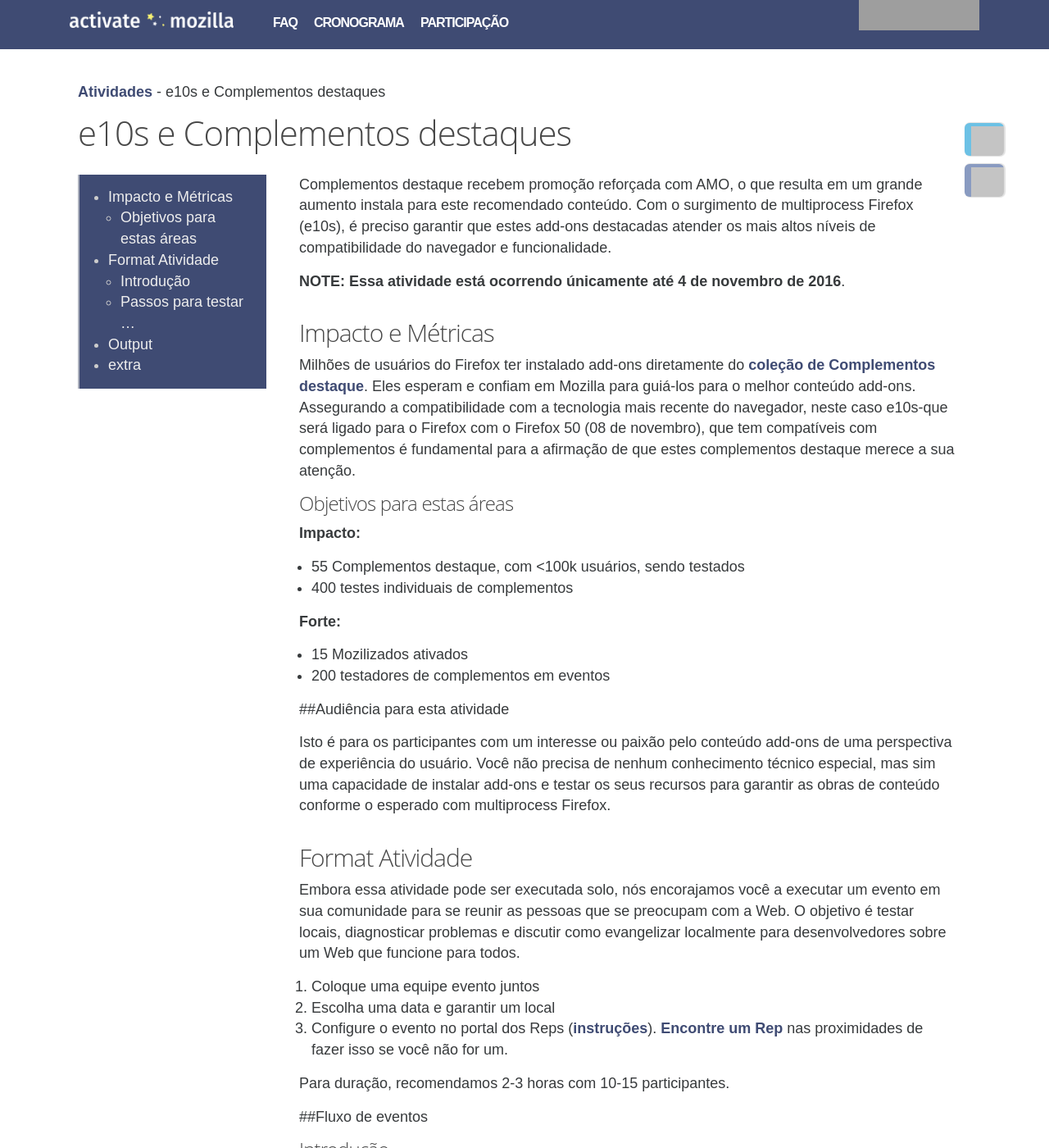
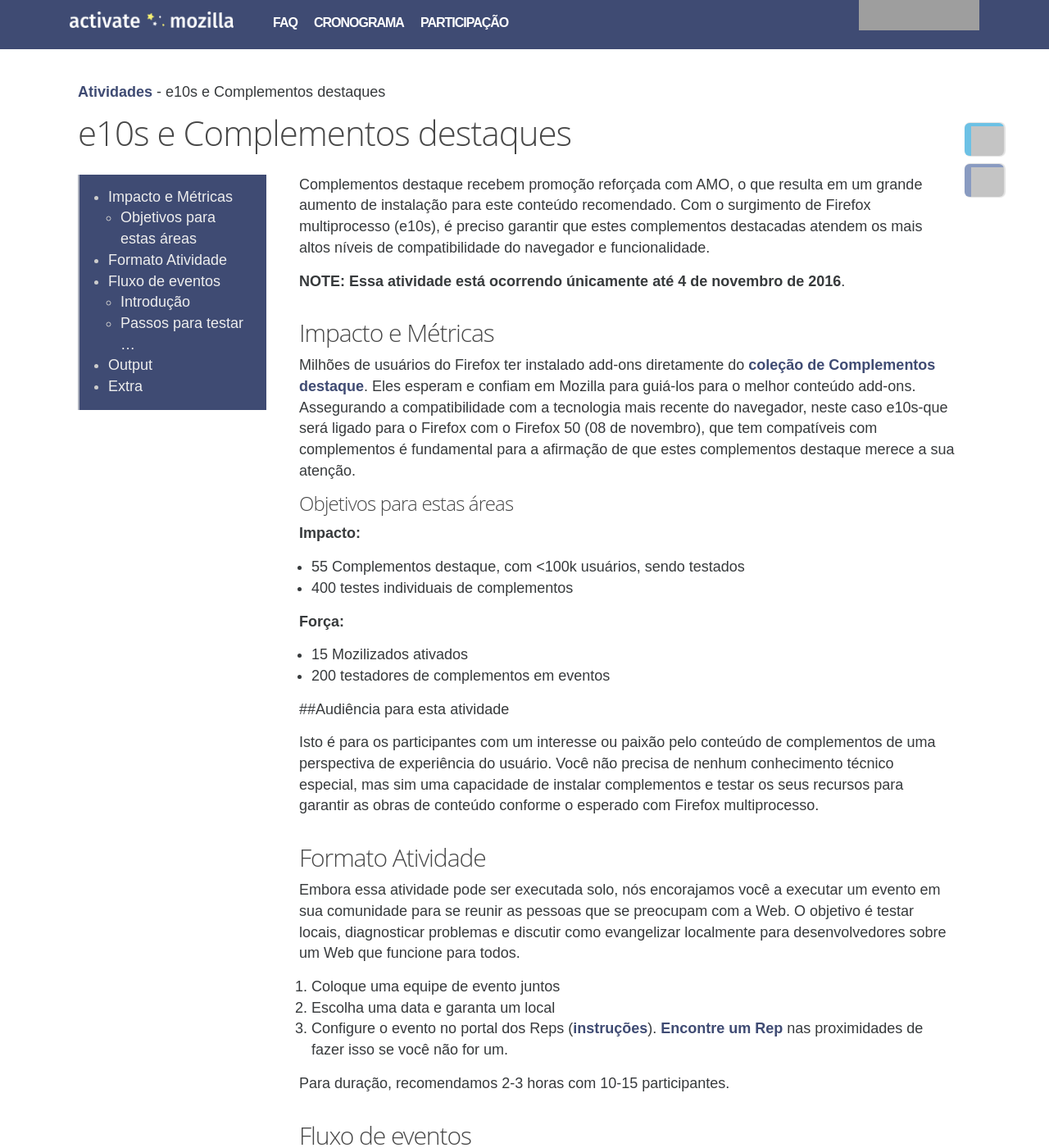
Before and after one commit to mozilla/activate.mozilla.community, a Jekyll site: the page built from _pages/pt/e10s-addons.md, in a window 1280 px wide and 1400 px high. Shown: the whole window at 82% size. Built offline with Jekyll 4.4.1, drawn with Linux system fonts in a browser that asks for light colours; some web fonts are replaced; some of the changed text lies outside the part shown; grey boxes are pictures that could not be loaded.

Commit message:
Portuguese Revision

```diff
--- a/_pages/pt/e10s-addons.md
+++ b/_pages/pt/e10s-addons.md
@@ -11,7 +11,7 @@
 * TOC
 {:toc}
 
-Complementos destaque recebem promoção reforçada com AMO, o que resulta em um grande aumento instala para este recomendado conteúdo. Com o surgimento de multiprocess Firefox (e10s), é preciso garantir que estes add-ons destacadas atender os mais altos níveis de compatibilidade do navegador e funcionalidade.
+Complementos destaque recebem promoção reforçada com AMO, o que resulta em um grande aumento de instalação para este conteúdo recomendado. Com o surgimento de Firefox multiprocesso (e10s), é preciso garantir que estes complementos destacadas atendem os mais altos níveis de compatibilidade do navegador e funcionalidade.
 
 __NOTE: Essa atividade está ocorrendo únicamente até 4 de novembro de 2016__.
 
@@ -26,32 +26,33 @@
 * 55 Complementos destaque, com <100k usuários, sendo testados
 * 400 testes individuais de complementos
 
-__Forte:__
+__Força:__
 
 * 15 Mozilizados ativados
 * 200 testadores de complementos em eventos
 
 ##Audiência para esta atividade
 
-Isto é para os participantes com um interesse ou paixão pelo conteúdo add-ons de uma perspectiva de experiência do usuário. Você não precisa de nenhum conhecimento técnico especial, mas sim uma capacidade de instalar add-ons e testar os seus recursos para garantir as obras de conteúdo conforme o esperado com multiprocess Firefox.
+Isto é para os participantes com um interesse ou paixão pelo conteúdo de complementos de uma perspectiva de experiência do usuário. Você não precisa de nenhum conhecimento técnico especial, mas sim uma capacidade de instalar complementos e testar os seus recursos para garantir as obras de conteúdo conforme o esperado com Firefox multiprocesso.
 
-## Format Atividade
+## Formato Atividade
 
 Embora essa atividade pode ser executada solo, nós encorajamos você a executar um evento em sua comunidade para se reunir as pessoas que se preocupam com a Web. O objetivo é testar locais, diagnosticar problemas e discutir como evangelizar localmente para desenvolvedores sobre um Web que funcione para todos.
 
-1. Coloque uma equipe evento juntos
-2. Escolha uma data e garantir um local
+1. Coloque uma equipe de evento juntos
+2. Escolha uma data e garanta um local
 3. Configure o evento no portal dos Reps ([instruções](https://wiki.mozilla.org/ReMo/SOPs/Event_hosting)). [Encontre um Rep](https://reps.mozilla.org/people/) nas proximidades de fazer isso se você não for um.
 
 Para duração, recomendamos 2-3 horas com 10-15 participantes.
 
-##Fluxo de eventos
+## Fluxo de eventos
 
 ### Introdução
 
 * Dê uma rápida introdução aos participantes sobre o que estamos fazendo e por que é importante. O ponto principal é que, com add-ons mais compatíveis, e10s vai rolar mais rápido para potencialmente milhões mais usuários do Firefox.
 * Peça que os participantes tweet sobre a sua presença. Aqui está uma mensagem sugeriu:
      * Eu estou ajudando mais @Firefox complementos para se tornar compatível com a nova tecnologia de ponta <link desta página> #MozActivate
+
 ### Passos para testar ...
 
 Todos os relatórios de teste tem lugar na [página de teste de compatibilidade de complementos Destaque](https://featured-addons-test.herokuapp.com/). Você deverá ver um link para um add-on perto do topo da página. Para cada add-on que você deseja testar, você precisa fazer o seguinte:
@@ -73,6 +74,6 @@
 * Conte-nos sobre o seu evento. Isto pode ser antes e depois. Gostamos de ouvir sobre os próximos planos, e, claro, adoraria ouvir sobre o que foi alcançado no evento com uma imagem ou dois!
     * [Aqui está o post Discurso de escrever para](https://discourse.mozilla-community.org/t/activate-mozilla-e10s-compatibility-and-featured-add-ons/11193)
 
-## extra
+## Extra
 
-Se você estiver interessado em add-ons e quer aprender mais sobre maneiras que você pode se envolver com addons.mozilla.org, visite: [https://wiki.mozilla.org/Add-ons/Contribute](https://wiki.mozilla.org/Add-ons/Contribute)
+Se você estiver interessado em complementos e quer aprender mais sobre maneiras que você pode se envolver com addons.mozilla.org, visite: [https://wiki.mozilla.org/Add-ons/Contribute](https://wiki.mozilla.org/Add-ons/Contribute)
```
